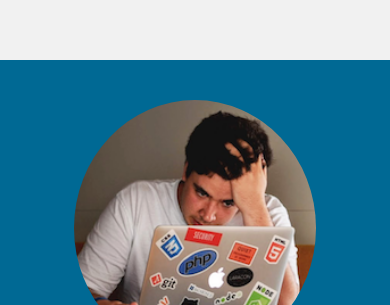
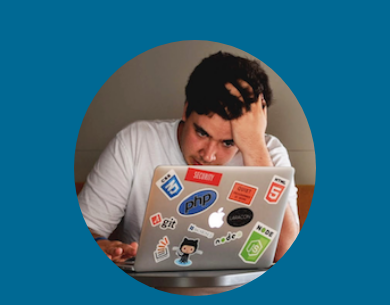
Before and after one commit to aleksandarr/ResumeTemplate, a website: page index.html in a window 390 px wide. Shown: the top 305 px of the page. Drawn offline with Linux system fonts and the light colour scheme; files whose address does not match are found by name.

Commit message:
Removed margins from main container on mobile

```diff
--- a/public/scss/partials/general.scss
+++ b/public/scss/partials/general.scss
@@ -18,6 +18,10 @@ h2 {
 .container {
     margin-top: $length-large;
     margin-bottom: $length-large;
+    @media screen and (max-width: 480px){
+        margin-top:0;
+        margin-bottom: 0;
+  }
 }
 .container-fluid {
     @media screen and (max-width: 480px){
```
Also changed, not shown: public/css/styles.css.
